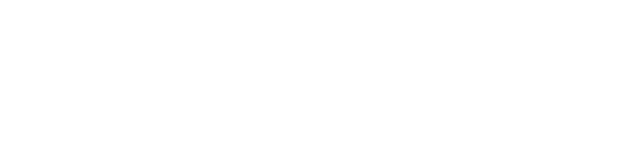
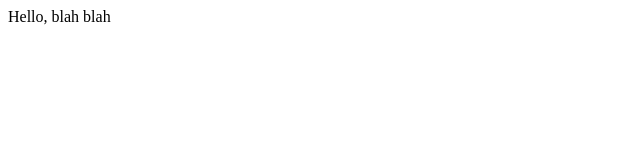
Before and after one commit to HamadaFMahdi/test, a plain HTML site: page index.html in a window 1280 px wide. Shown: the whole page, without its empty margins (0-640 px from the left). Drawn offline with Linux system fonts and the light colour scheme.

Commit message:
my contributions

```diff
--- a/index.html
+++ b/index.html
@@ -9,5 +9,6 @@
     <link rel="stylesheet" href="style.css">
 </head>
 <body>
+    Hello, blah blah
 </body>
 </html>
```
